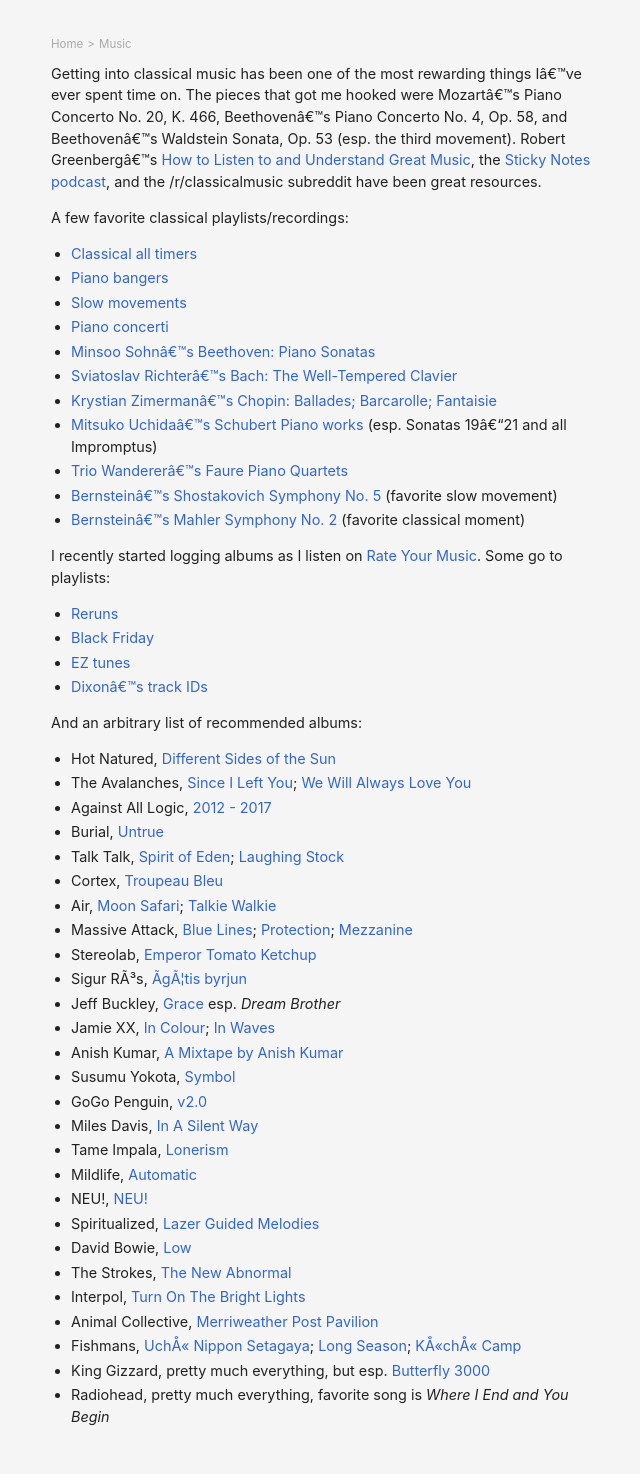
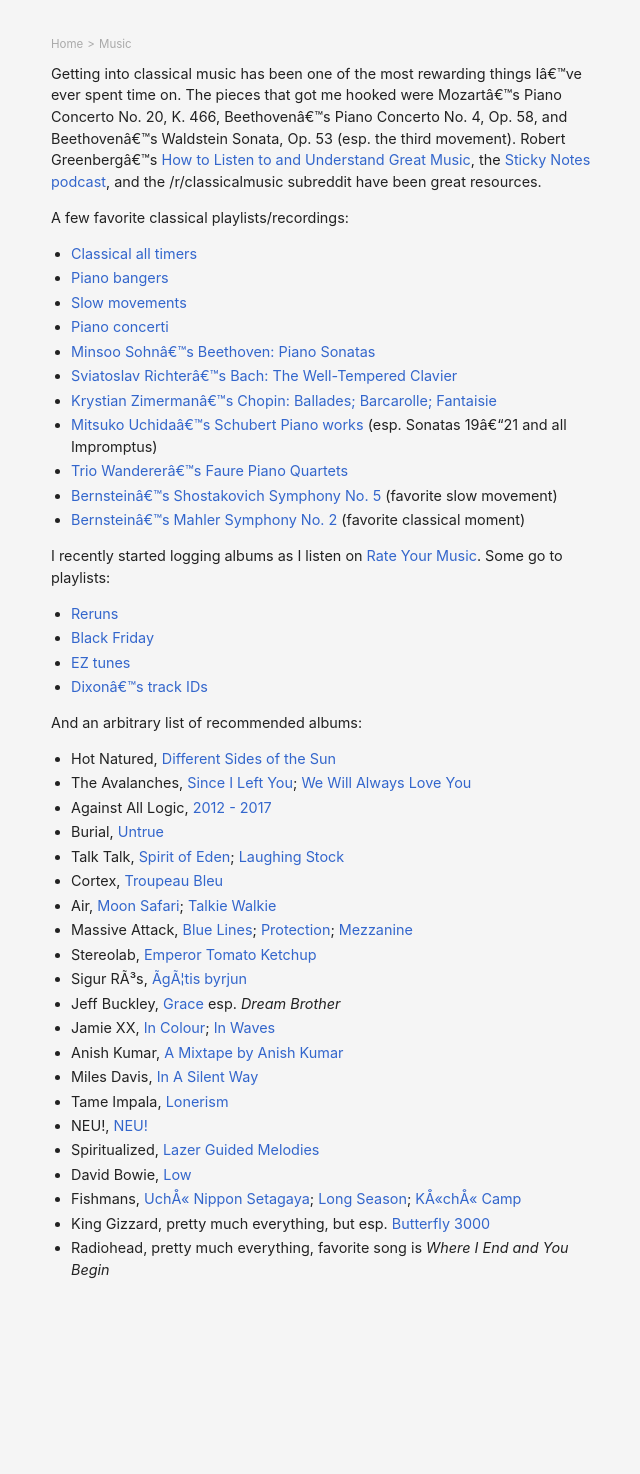
Before and after one commit to danschlz/danschulz.github.io, a Jekyll site: the page built from music.md, in a window 1280 px wide. Shown: the whole page, without its empty margins (309-949 px from the left). Built offline with Jekyll 4.4.1, drawn with Linux system fonts in a browser that asks for light colours; after the commit the page ends 1327 px from its top, so only the background shows below that.

Commit message:
Update music.md

```diff
--- a/music.md
+++ b/music.md
@@ -42,17 +42,11 @@ And an arbitrary list of recommended albums:
 * Jeff Buckley, [Grace](https://open.spotify.com/album/7yQtjAjhtNi76KRu05XWFS?si=o24VwKSTR0GmP9tvD9fD2w) esp. _Dream Brother_
 * Jamie XX, [In Colour](https://open.spotify.com/album/04Duapg2mNlVykd895xcfZ?si=7hBtvLdWQ6-mXVZNHJSn-Q); [In Waves](https://open.spotify.com/album/57MSBg5pBQZH5bfLVDmeuP?si=abvrdZBoSYSEYUw8zQcpxQ)
 * Anish Kumar, [A Mixtape by Anish Kumar](https://open.spotify.com/album/2FKcfRXY5LYv0pALiLRh3g?si=ZvaCg58ySAuO9HvGMWJz_g)
-* Susumu Yokota, [Symbol](https://open.spotify.com/album/0ntm3YaiXVkkGitWl2XASV?si=fPAybEYaTZu5QGHPgw0sRg)
-* GoGo Penguin, [v2.0](https://open.spotify.com/album/7rXrjbrYcXG8EkqXpt0weK?si=XQF8z7ZCSbG3Tr5uAriAGQ)
 * Miles Davis, [In A Silent Way](https://open.spotify.com/album/0Hs3BomCdwIWRhgT57x22T?si=aqQ7Dtb6TuiccnYNo3pRDg)
 * Tame Impala, [Lonerism](https://open.spotify.com/album/3C2MFZ2iHotUQOSBzdSvM7?si=sIgwmICLQRSovn0_98BF_Q)
-* Mildlife, [Automatic](https://open.spotify.com/album/4l8HTiPwY1GrY3WNUNOZ8q?si=GtmNcS0CTQO7f7AJH0JrSA)
 * NEU!, [NEU!](https://open.spotify.com/album/1aKOQpS6TrGd3wTQooaIBH?si=8l1bgrz8SeqerE_oEb47Yw)
 * Spiritualized, [Lazer Guided Melodies](https://open.spotify.com/album/0kfT6lwFmXyepSvoItP4sa?si=L3fGsVBrQtOLA3hqaaCJKw)
 * David Bowie, [Low](https://open.spotify.com/album/2de6LD7eOW8zrlorbS28na?si=XGLbYyrOTsiPUOUtHKa03g)
-* The Strokes, [The New Abnormal](https://open.spotify.com/album/2xkZV2Hl1Omi8rk2D7t5lN?si=FhwkCCr3RoWn9qd5tf2NQg)
-* Interpol, [Turn On The Bright Lights](https://open.spotify.com/album/4sW8Eql2e2kdRP1A1R1clG?si=fFiVIgGzQhaDAmUgKtdf_Q)
-* Animal Collective, [Merriweather Post Pavilion](https://open.spotify.com/album/6BRq5g6CWiFgN3NrjLGAYq?si=ywEO2GNURA68H93sefc9-Q)
 * Fishmans, [Uchū Nippon Setagaya](https://open.spotify.com/album/0hUfv1cSXNaBZ6dHKGluEy?si=SZ0qUyEjTkC4IBDfatPOeA); [Long Season](https://open.spotify.com/album/4EX1fAypgQC9wDjGI5QzbZ?si=GUQVQ6VfT_mW8oIxpwlN8w); [Kūchū Camp](https://open.spotify.com/album/7GOdEIOvr41lvxDK7bvPrI?si=tRKh8yqcTieOFcBmyHujIA)
 * King Gizzard, pretty much everything, but esp. [Butterfly 3000](https://open.spotify.com/album/2I0LPpmyvAwnXvCuBf3Pcy?si=HfyH44oHSlGPEjKE_5INJg)
 * Radiohead, pretty much everything, favorite song is _Where I End and You Begin_
```
